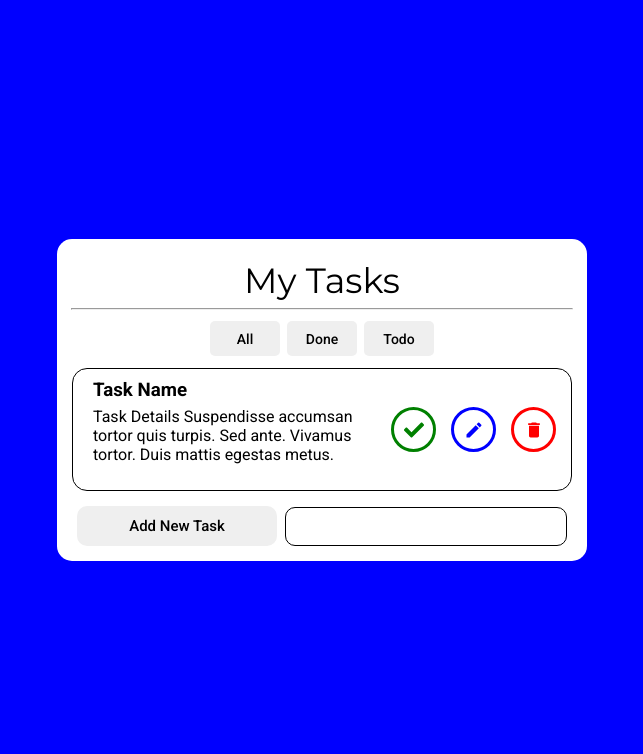
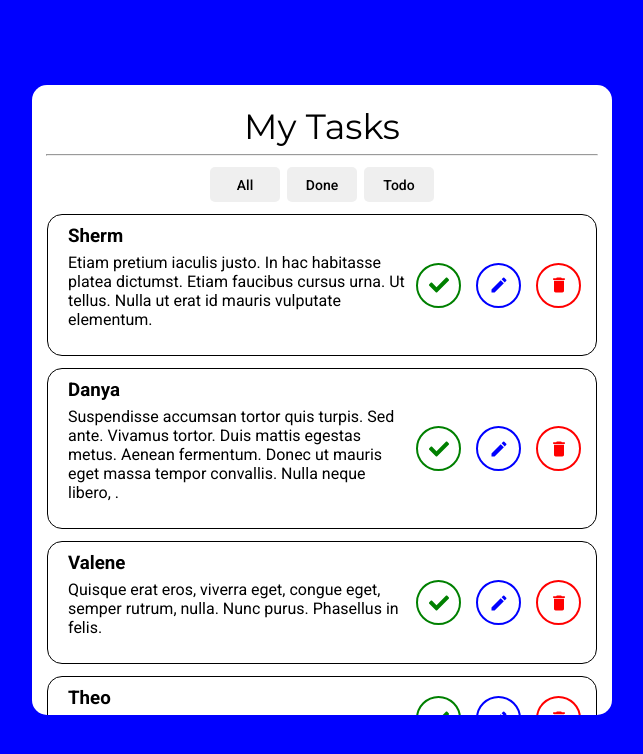
Before and after one commit to his984/tarmeez-react-course, a React (Create React App) app: page / in a window 1280 px wide. Shown: the top 754 px of the page, without its empty margins (318-961 px from the left). Built offline with nearby package versions, Linux system fonts and the light colour scheme.

Commit message:
UI - Test design with data

```diff
--- a/package.json
+++ b/package.json
@@ -6,6 +6,7 @@
     "@testing-library/jest-dom": "^5.17.0",
     "@testing-library/react": "^13.4.0",
     "@testing-library/user-event": "^13.5.0",
+    "nanoid": "^5.0.8",
     "react": "^18.3.1",
     "react-dom": "^18.3.1",
     "react-icons": "^5.3.0",
--- a/src/App.css
+++ b/src/App.css
@@ -25,45 +25,6 @@ body {
   align-items: center;
 }
 
-/* Todo Card */
-.todo-card {
-  background-color: white;
-  width: 500px;
-  height: auto;
-  border-radius: 15px;
-  padding: 20px 15px 10px 15px;
-  display: flex;
-  flex-direction: column;
-  justify-content: flex-start;
-  align-items: center;
-}
-/* .todo-card h1 */
-.todo-card h1 {
-  margin: 0;
-  font-family: Montserrat;
-  font-weight: 400;
-  font-size: 35px;
-}
-/* hr */
-hr {
-  width: 100%;
-  margin: 6px 0;
-}
-/* btn */
-.btn {
-  display: flex;
-  gap: 7px;
-  height: 30px;
-  border: none;
-  padding: 5px;
-}
-.btn button {
-  width: 70px;
-  height: 35px;
-  font-size: 14px;
-  border-radius: 5px;
-  border: none;
-}
 button {
   cursor: pointer;
   font-family: Roboto;
@@ -73,71 +34,3 @@ button:hover {
   transition: all 0.4s;
   background-color: rgb(214, 217, 214);
 }
-/* Task Card */
-.task-card {
-  width: 100%;
-  border-radius: 15px;
-  margin-top: 12px;
-  padding: 10px 15px;
-  box-sizing: border-box;
-  display: flex;
-  justify-content: space-between;
-  align-items: center;
-  border: solid 1px black;
-}
-.task-card:hover {
-  transition: all 0.4s;
-  background-color: rgb(239, 243, 245);
-}
-.task-card h3 {
-  margin: 0;
-  font-family: Roboto;
-}
-.task-card p {
-  margin-top: 6px;
-  font-family: Roboto;
-}
-/* action-buttons */
-.action-buttons {
-  /* background-color: green; */
-  display: flex;
-  gap: 15px;
-}
-.action-buttons button {
-  width: 45px;
-  height: 45px;
-  border-radius: 50%;
-  background-color: white;
-  display: flex;
-  justify-content: center;
-  align-items: center;
-  font-size: 20px;
-}
-
-/* input */
-.input {
-  display: flex;
-  width: 100%;
-  justify-content: space-between;
-  align-items: center;
-  padding: 5px;
-  box-sizing: border-box;
-  margin-top: 10px;
-}
-.input button {
-  width: 200px;
-  height: 40px;
-  border-radius: 10px;
-  font-size: 15px;
-  border: none;
-}
-.input input {
-  width: 260px;
-  border-radius: 10px;
-  border: solid 1px black;
-  padding: 10px;
-  font-size: 15px;
-}
-.task-info {
-  padding-left: 5px;
-}
--- a/src/App.js
+++ b/src/App.js
@@ -1,7 +1,5 @@
-// Style
 import "./App.css";
-// Components
-import Todo from "./components/Todo";
+import Todo from "./components/Todo/Todo";
 
 function App() {
   return (
--- a/src/Components/Task.js
+++ /dev/null
@@ -1,33 +0,0 @@
-// Style
-import "../App.css";
-// Icons
-import { FaCheck } from "react-icons/fa";
-import { MdEdit } from "react-icons/md";
-import { MdDelete } from "react-icons/md";
-
-// Task
-export default function Task() {
-  return (
-    <div className="task-card">
-      <div className="task-info">
-        <h3>Task Name</h3>
-        <p>
-          {" "}
-          Task Details Suspendisse accumsan tortor quis turpis. Sed ante.
-          Vivamus tortor. Duis mattis egestas metus.
-        </p>
-      </div>
-      <div className="action-buttons">
-        <button style={{ border: "solid 3px green", color: "green" }}>
-          <FaCheck />
-        </button>
-        <button style={{ border: "solid 3px blue", color: "blue" }}>
-          <MdEdit />
-        </button>
-        <button style={{ border: "solid 3px red", color: "red" }}>
-          <MdDelete />
-        </button>
-      </div>
-    </div>
-  );
-}
--- a/src/Components/Todo.js
+++ /dev/null
@@ -1,21 +0,0 @@
-// Import Components
-import Task from "./Task";
-
-export default function Todo() {
-  return (
-    <div className="todo-card">
-      <h1>My Tasks</h1>
-      <hr />
-      <div className="btn">
-        <button>All</button>
-        <button>Done</button>
-        <button>Todo</button>
-      </div>
-      <Task />
-      <div className="input">
-        <button>Add New Task </button>
-        <input type="text" />
-      </div>
-    </div>
-  );
-}
--- /dev/null
+++ b/src/components/Task/Task.css
@@ -0,0 +1,43 @@
+/* Task Card */
+.task-card {
+  width: 100%;
+  border-radius: 15px;
+  margin-top: 12px;
+  padding: 10px 15px;
+  box-sizing: border-box;
+  display: flex;
+  justify-content: space-between;
+  align-items: center;
+  border: solid 1px black;
+}
+.task-card:hover {
+  transition: all 0.4s;
+  background-color: rgb(239, 243, 245);
+}
+.task-card h3 {
+  margin: 0;
+  font-family: Roboto;
+}
+.task-card p {
+  margin-top: 6px;
+  font-family: Roboto;
+}
+/* action-buttons */
+.action-buttons {
+  display: flex;
+  gap: 15px;
+  margin-left: 10px;
+}
+.action-buttons button {
+  width: 45px;
+  height: 45px;
+  border-radius: 50%;
+  background-color: white;
+  display: flex;
+  justify-content: center;
+  align-items: center;
+  font-size: 20px;
+}
+.task-info {
+  padding-left: 5px;
+}
--- /dev/null
+++ b/src/components/Task/Task.js
@@ -0,0 +1,29 @@
+import "./Task.css";
+import "../../App.css";
+// Icons
+import { FaCheck } from "react-icons/fa";
+import { MdEdit } from "react-icons/md";
+import { MdDelete } from "react-icons/md";
+
+// Task
+export default function Task({ title, details }) {
+  return (
+    <div className="task-card">
+      <div className="task-info">
+        <h3>{title}</h3>
+        <p>{details}</p>
+      </div>
+      <div className="action-buttons">
+        <button style={{ border: "solid 2px green", color: "green" }}>
+          <FaCheck />
+        </button>
+        <button style={{ border: "solid 2px blue", color: "blue" }}>
+          <MdEdit />
+        </button>
+        <button style={{ border: "solid 2px red", color: "red" }}>
+          <MdDelete />
+        </button>
+      </div>
+    </div>
+  );
+}
--- /dev/null
+++ b/src/components/Todo/Todo.css
@@ -0,0 +1,77 @@
+/* Todo Card */
+.todo-card {
+  background-color: white;
+  width: 550px;
+  height: 600px;
+  overflow-y: auto;
+  overflow-x: hidden;
+  border-radius: 15px;
+  padding: 20px 15px 10px 15px;
+  display: flex;
+  flex-direction: column;
+  justify-content: flex-start;
+  align-items: center;
+}
+.title {
+  display: flex;
+  flex-direction: column;
+  justify-content: center;
+  align-items: center;
+  width: 100%;
+  /* background-color: red;
+  position: sticky;
+  top: 0; */
+}
+
+/* .todo-card h1 */
+.todo-card h1 {
+  margin: 0;
+  font-family: Montserrat;
+  font-weight: 400;
+  font-size: 35px;
+}
+hr {
+  width: 100%;
+  margin: 6px 0;
+}
+.btn {
+  display: flex;
+  gap: 7px;
+  height: 30px;
+  border: none;
+  padding: 5px;
+}
+.btn button {
+  width: 70px;
+  height: 35px;
+  font-size: 14px;
+  border-radius: 5px;
+  border: none;
+}
+/* input */
+.input {
+  display: flex;
+  width: 100%;
+  justify-content: space-between;
+  align-items: center;
+  padding: 5px;
+  box-sizing: border-box;
+  margin-top: 10px;
+  /* position: sticky;
+  bottom: 0;
+  background-color: aqua; */
+}
+.input button {
+  width: 200px;
+  height: 40px;
+  border-radius: 10px;
+  font-size: 15px;
+  border: none;
+}
+.input input {
+  width: 290px;
+  border-radius: 10px;
+  border: solid 1px black;
+  padding: 10px;
+  font-size: 15px;
+}
--- /dev/null
+++ b/src/components/Todo/Todo.js
@@ -0,0 +1,30 @@
+import "./Todo.css";
+import Task from "../Task/Task";
+import { tasks } from "../../data";
+
+export default function Todo() {
+  const task = tasks.map((task) => {
+    // console.log(task.id);
+    return (
+      <Task key={task.id} title={task.title} details={task.details}></Task>
+    );
+  });
+  return (
+    <div className="todo-card">
+      <div className="title">
+        <h1>My Tasks</h1>
+        <hr />
+        <div className="btn">
+          <button>All</button>
+          <button>Done</button>
+          <button>Todo</button>
+        </div>
+      </div>
+      {task}
+      <div className="input">
+        <button>Add New Task </button>
+        <input type="text" />
+      </div>
+    </div>
+  );
+}
--- /dev/null
+++ b/src/data.js
@@ -0,0 +1,37 @@
+import { nanoid } from "nanoid";
+export const tasks = [
+  {
+    id: nanoid(),
+    title: "Sherm",
+    details:
+      "Etiam pretium iaculis justo. In hac habitasse platea dictumst. Etiam faucibus cursus urna. Ut tellus. Nulla ut erat id mauris vulputate elementum.",
+    "isComplied ": false,
+  },
+  {
+    id: nanoid(),
+    title: "Danya",
+    details:
+      "Suspendisse accumsan tortor quis turpis. Sed ante. Vivamus tortor. Duis mattis egestas metus. Aenean fermentum. Donec ut mauris eget massa tempor convallis. Nulla neque libero, .",
+    "isComplied ": false,
+  },
+  {
+    id: nanoid(),
+    title: "Valene",
+    details:
+      "Quisque erat eros, viverra eget, congue eget, semper rutrum, nulla. Nunc purus. Phasellus in felis.",
+    "isComplied ": false,
+  },
+  {
+    id: nanoid(),
+    title: "Theo",
+    details: "Fusce consequat. Nulla nisl. Nunc nisl.",
+    "isComplied ": false,
+  },
+  {
+    id: nanoid(),
+    title: "Birch",
+    details:
+      "Morbi vel lectus in quam fringilla rhoncus. Mauris enim leo, rhoncus sed, vestibulum sit amet, cursus id, turpis.",
+    "isComplied ": true,
+  },
+];
```
Also changed, not shown: 1 other file (tests, documents, lock files or other folders).
